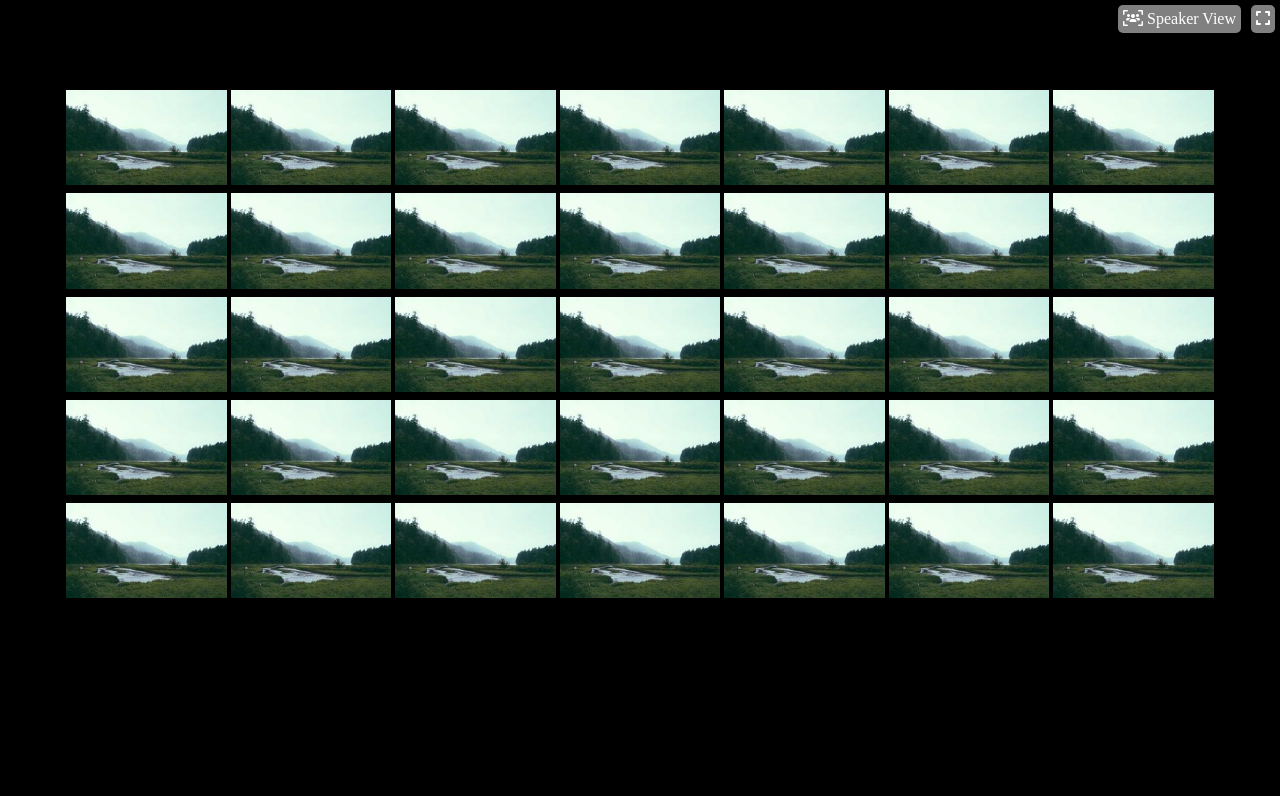
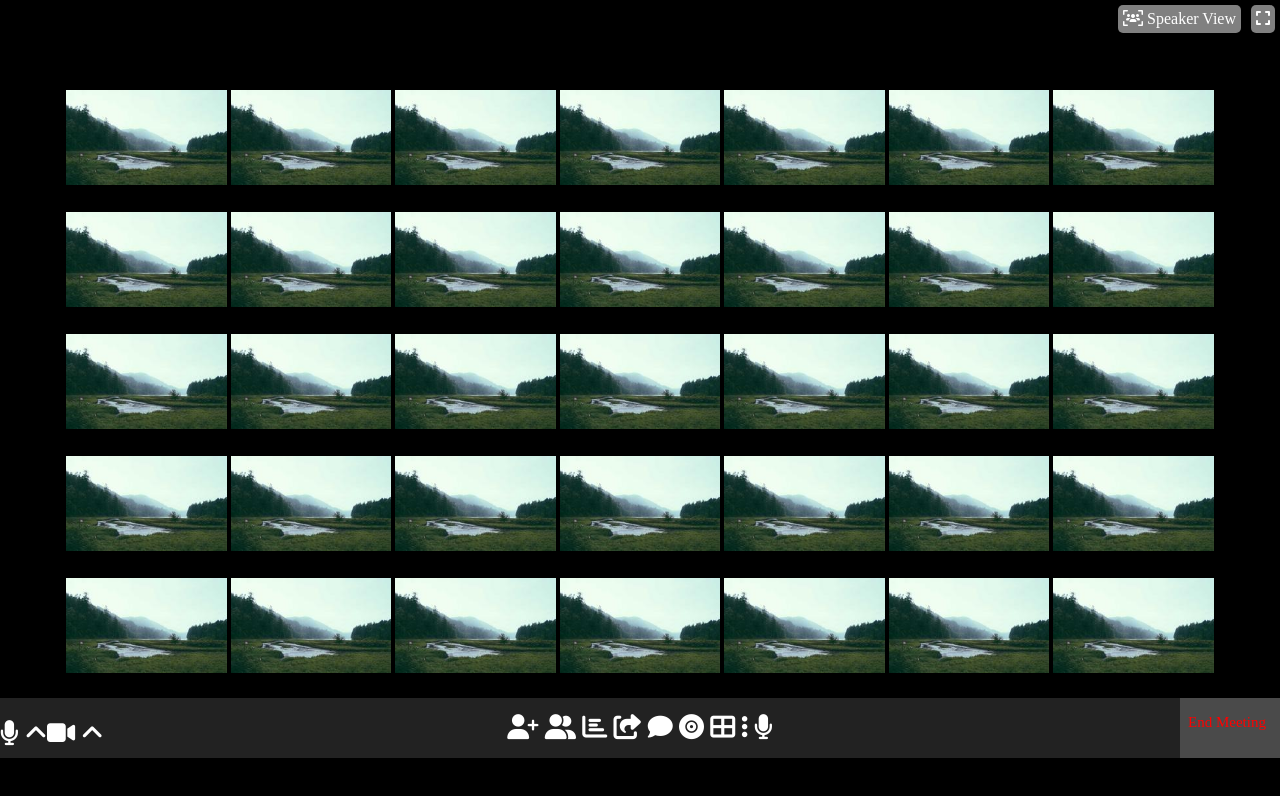
Before and after one commit to gregluca/html-css-zoom, a plain HTML site: page index.html in a window 1280 px wide. Drawn offline with Linux system fonts and the light colour scheme.

Commit message:
Add: icon - footer

```diff
--- a/css/style.css
+++ b/css/style.css
@@ -30,7 +30,7 @@ img {
 .wrapper {
     width: 90%;
     margin: 0 auto;
-    height: 50vh;
+    height: calc(100vh - 190px);
     display: flex;
     flex-wrap: wrap;
 }
@@ -42,3 +42,37 @@ img {
 .col {
     height: 100%;
 }
+.footer {
+    height: 60px;
+    background-color: rgb(34 34 34);
+}
+.box-footer {
+    font-size: 25px;
+    color: white;
+    position: absolute;
+    left: 0;
+    top: 90%;
+    display: flex;
+}
+.box-center {
+    font-size: 25px;
+}
+.footer-center {
+    font-size: 25px;
+    position: absolute;
+    left: 50%;
+    top: 90%;
+    transform: translate(-50% , -20%);
+    color: white;
+}
+.footer-right {
+    height: 60px;
+    width: 100px;
+    background-color: #4a4a4a;
+    color: red;
+    position: absolute;
+    right: 0;
+    padding-top: 16px;
+    padding-left: 8px;
+    font-size: 15px;
+}
--- a/index.html
+++ b/index.html
@@ -197,8 +197,34 @@
             </div>
         </div>
         <div class="footer">
-            <div></div>
-
+            <div class="box-footer">
+                <div>
+                    <i class="fa-solid fa-microphone"></i>
+                    <i class="fa-solid fa-angle-up"></i>
+                </div>
+                <div>
+                    <i class="fa-solid fa-video"></i>
+                    <i class="fa-solid fa-angle-up"></i>
+                </div>
+            </div>
+                <div class="footer-center">
+                    <div class="box center">
+                        <i class="fa-solid fa-user-plus"></i>
+                        <i class="fa-solid fa-user-group"></i>
+                        <i class="fa-solid fa-chart-bar"></i>
+                        <i class="fa-solid fa-share-from-square"></i>
+                        <i class="fa-solid fa-comment"></i>
+                        <i class="fa-solid fa-record-vinyl"></i>
+                        <i class="fa-solid fa-table-cells-large"></i>
+                        <i class="fa-solid fa-ellipsis-vertical"></i>
+                        <i class="fa-solid fa-microphone"></i>
+                    </div>
+                </div>
+                <div class="footer-right">
+                    <div>
+                        End Meeting
+                    </div>
+                </div>
         </div>
     </div>
 </body>
```
